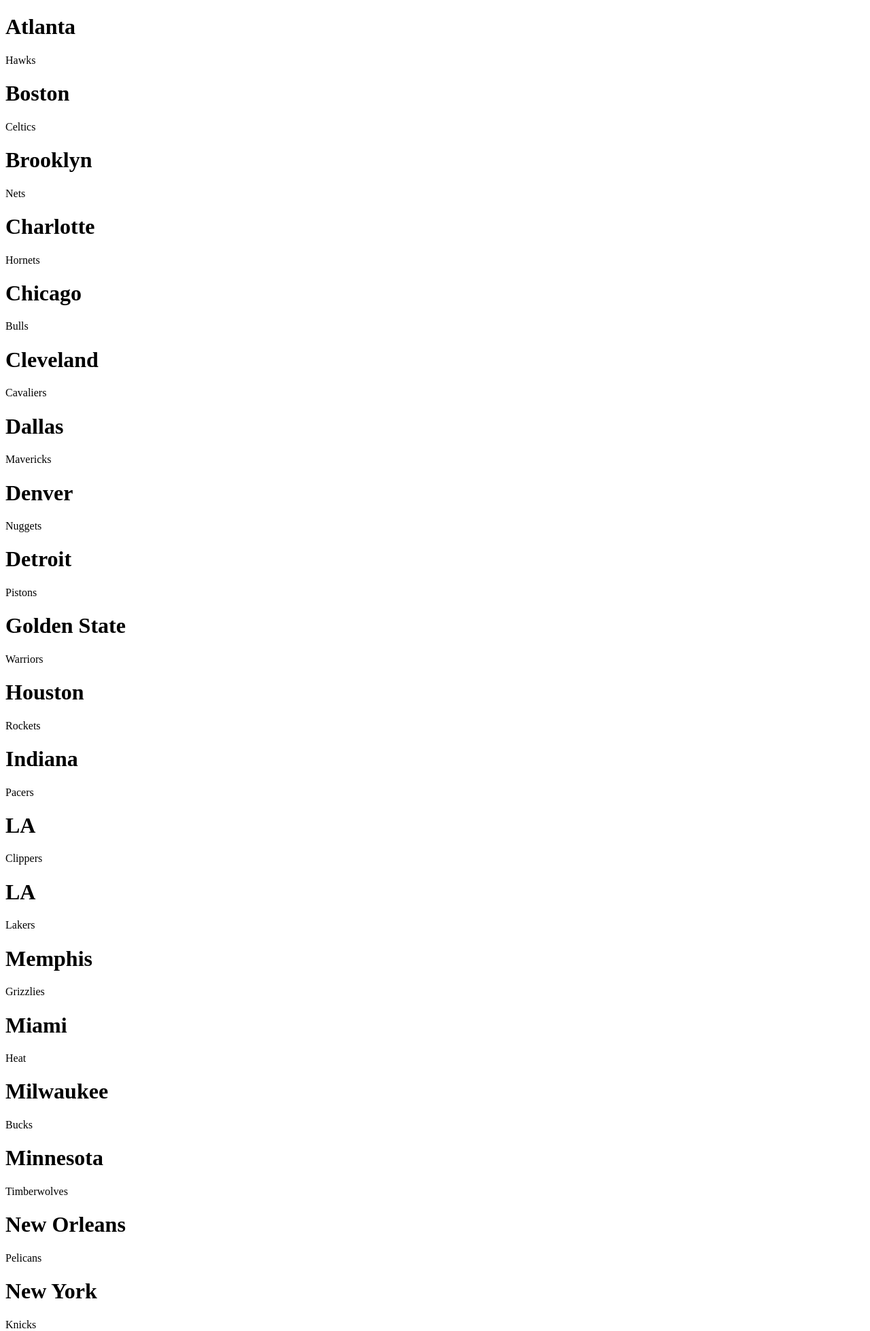
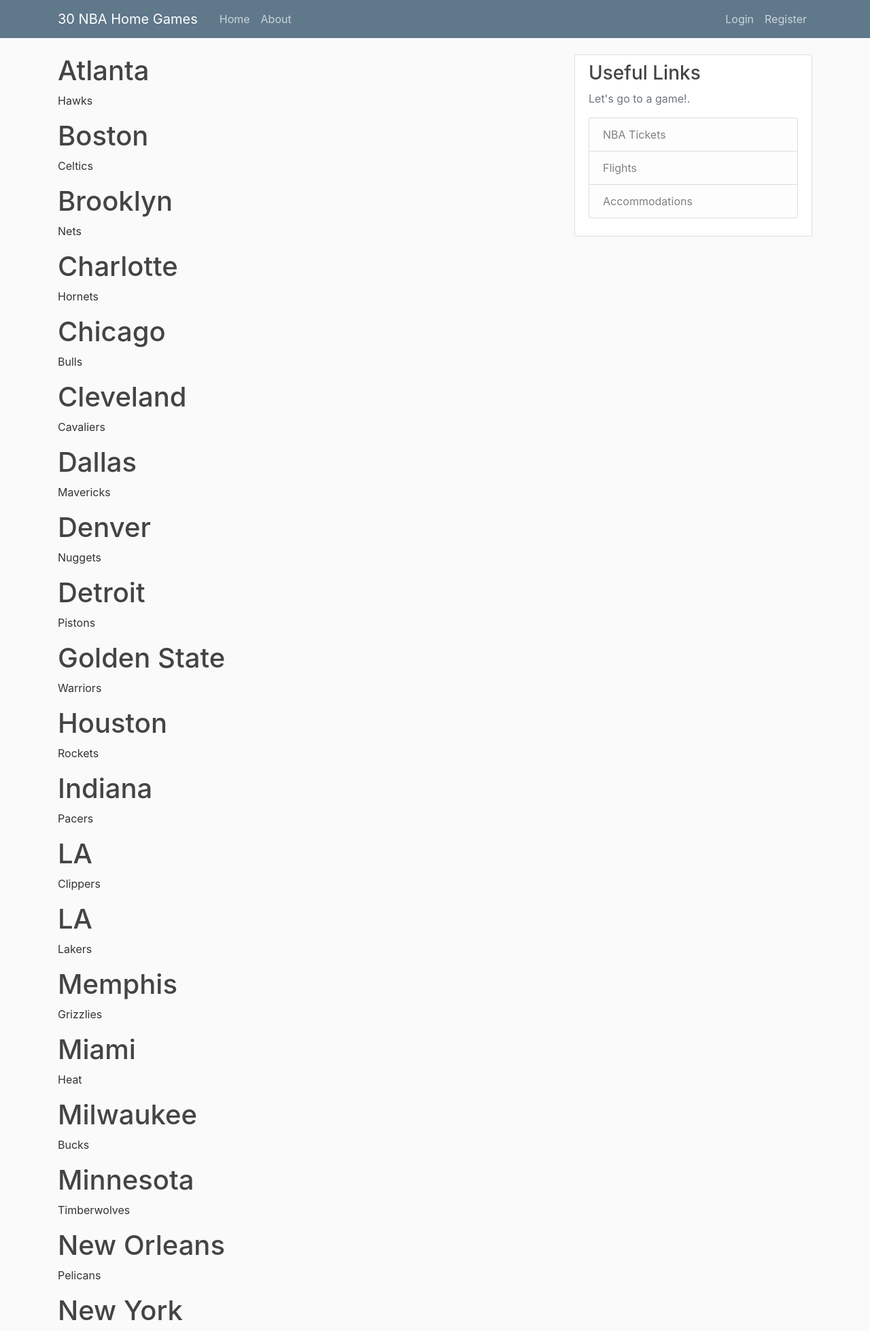
Before and after one commit to pnbarr/nba_homegames, a Flask app: page / in a window 1280 px wide. Shown: the top 1958 px of the page at 68% size. Run offline with Flask 2, Linux system fonts and the light colour scheme; some libraries are stand-ins or nearby versions.

Commit message:
Added bootstrap stater template, added navigation bar, added main.css styling file

```diff
--- a/nba_homegames.py
+++ b/nba_homegames.py
@@ -1,4 +1,4 @@
-from flask import Flask, render_template
+from flask import Flask, render_template, url_for
 app = Flask(__name__)
 
 teams = [
--- /dev/null
+++ b/static/main.css
@@ -0,0 +1,80 @@
+body {
+    background: #fafafa;
+    color: #333333;
+    margin-top: 5rem;
+  }
+
+  h1, h2, h3, h4, h5, h6 {
+    color: #444444;
+  }
+
+  .bg-steel {
+    background-color: #5f788a;
+  }
+
+  .site-header .navbar-nav .nav-link {
+    color: #cbd5db;
+  }
+
+  .site-header .navbar-nav .nav-link:hover {
+    color: #ffffff;
+  }
+
+  .site-header .navbar-nav .nav-link.active {
+    font-weight: 500;
+  }
+
+  .content-section {
+    background: #ffffff;
+    padding: 10px 20px;
+    border: 1px solid #dddddd;
+    border-radius: 3px;
+    margin-bottom: 20px;
+  }
+
+  .article-title {
+    color: #444444;
+  }
+
+  a.article-title:hover {
+    color: #428bca;
+    text-decoration: none;
+  }
+
+  .article-content {
+    white-space: pre-line;
+  }
+
+  .article-img {
+    height: 65px;
+    width: 65px;
+    margin-right: 16px;
+  }
+
+  .article-metadata {
+    padding-bottom: 1px;
+    margin-bottom: 4px;
+    border-bottom: 1px solid #e3e3e3
+  }
+
+  .article-metadata a:hover {
+    color: #333;
+    text-decoration: none;
+  }
+
+  .article-svg {
+    width: 25px;
+    height: 25px;
+    vertical-align: middle;
+  }
+
+  .account-img {
+    height: 125px;
+    width: 125px;
+    margin-right: 20px;
+    margin-bottom: 16px;
+  }
+
+  .account-heading {
+    font-size: 2.5rem;
+  }
--- a/templates/about.html
+++ b/templates/about.html
@@ -1,4 +1,8 @@
+<!-- Inherit from layout.html template -->
 {% extends "layout.html" %}
 {% block content %}
     <h1>About Page</h1>
+    <p1>
+        Your one stop shop for going to an NBA game.
+    </p1>
 {% endblock content %}
--- a/templates/layout.html
+++ b/templates/layout.html
@@ -1,9 +1,74 @@
 <!DOCTYPE html>
 <html>
+
 <head>
-    <title></title>
+    <!-- Required meta tags -->
+    <meta charset="utf-8">
+    <meta name="viewport" content="width=device-width, initial-scale=1, shrink-to-fit=no">
+
+    <!-- Bootstrap CSS -->
+    <link rel="stylesheet" href="https://stackpath.bootstrapcdn.com/bootstrap/4.4.1/css/bootstrap.min.css"
+        integrity="sha384-Vkoo8x4CGsO3+Hhxv8T/Q5PaXtkKtu6ug5TOeNV6gBiFeWPGFN9MuhOf23Q9Ifjh" crossorigin="anonymous">
+    <link rel="stylesheet" type="text/css" href="{{ url_for('static', filename='main.css')}}">
+
+    <title>30 NBA Home Games</title>
+
 </head>
+
 <body>
-    {% block content %}{% endblock %}
+    <header class="site-header">
+        <nav class="navbar navbar-expand-md navbar-dark bg-steel fixed-top">
+            <div class="container">
+                <a class="navbar-brand mr-4" href="/">30 NBA Home Games</a>
+                <button class="navbar-toggler" type="button" data-toggle="collapse" data-target="#navbarToggle"
+                    aria-controls="navbarToggle" aria-expanded="false" aria-label="Toggle navigation">
+                    <span class="navbar-toggler-icon"></span>
+                </button>
+                <div class="collapse navbar-collapse" id="navbarToggle">
+                    <div class="navbar-nav mr-auto">
+                        <a class="nav-item nav-link" href="/">Home</a>
+                        <a class="nav-item nav-link" href="/about">About</a>
+                    </div>
+                    <!-- Navbar Right Side -->
+                    <div class="navbar-nav">
+                        <a class="nav-item nav-link" href="/login">Login</a>
+                        <a class="nav-item nav-link" href="/register">Register</a>
+                    </div>
+                </div>
+            </div>
+        </nav>
+    </header>
+    <main role="main" class="container">
+        <div class="row">
+            <div class="col-md-8">
+                {% block content %}{% endblock %}
+            </div>
+            <div class="col-md-4">
+                <div class="content-section">
+                    <h3>Useful Links</h3>
+                    <p class='text-muted'>Let's go to a game!.
+                        <ul class="list-group">
+                            <li class="list-group-item list-group-item-light">NBA Tickets</li>
+                            <li class="list-group-item list-group-item-light">Flights</li>
+                            <li class="list-group-item list-group-item-light">Accommodations</li>
+                        </ul>
+                    </p>
+                </div>
+            </div>
+        </div>
+    </main>
+
+    <!-- Optional JavaScript -->
+    <!-- jQuery first, then Popper.js, then Bootstrap JS -->
+    <script src="https://code.jquery.com/jquery-3.4.1.slim.min.js"
+        integrity="sha384-J6qa4849blE2+poT4WnyKhv5vZF5SrPo0iEjwBvKU7imGFAV0wwj1yYfoRSJoZ+n"
+        crossorigin="anonymous"></script>
+    <script src="https://cdn.jsdelivr.net/npm/popper.js@1.16.0/dist/umd/popper.min.js"
+        integrity="sha384-Q6E9RHvbIyZFJoft+2mJbHaEWldlvI9IOYy5n3zV9zzTtmI3UksdQRVvoxMfooAo"
+        crossorigin="anonymous"></script>
+    <script src="https://stackpath.bootstrapcdn.com/bootstrap/4.4.1/js/bootstrap.min.js"
+        integrity="sha384-wfSDF2E50Y2D1uUdj0O3uMBJnjuUD4Ih7YwaYd1iqfktj0Uod8GCExl3Og8ifwB6"
+        crossorigin="anonymous"></script>
 </body>
+
 </html>
```
